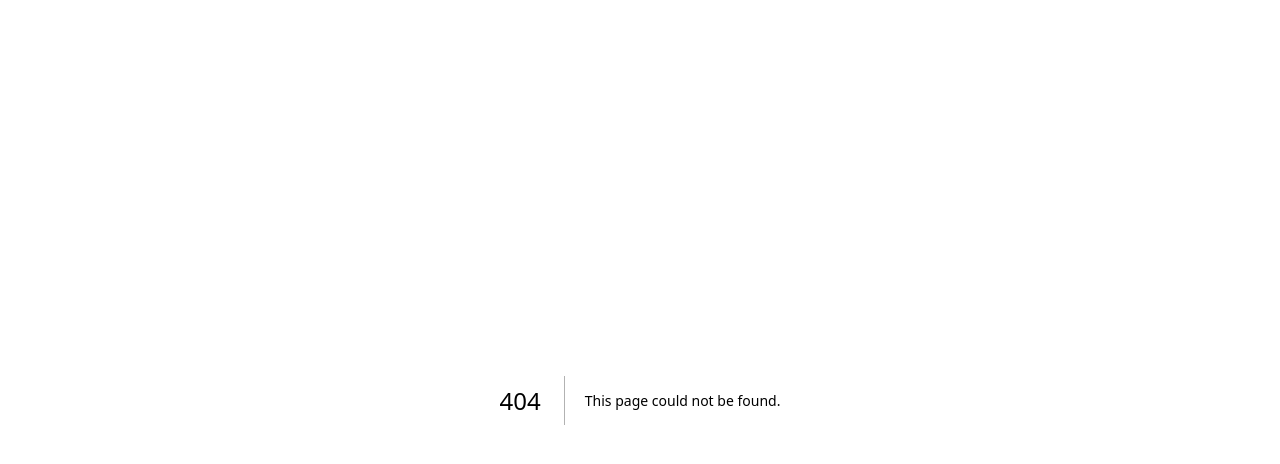
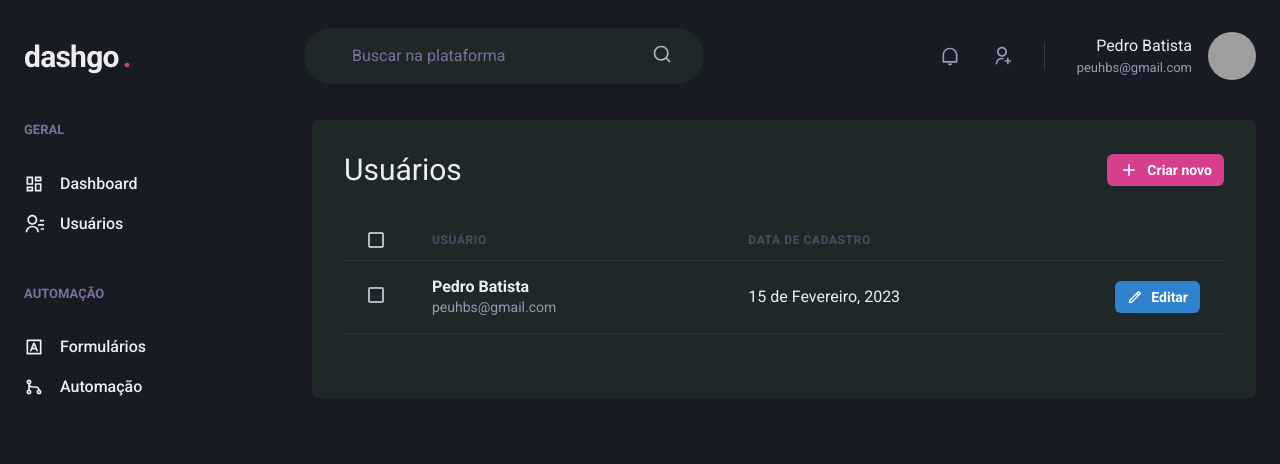
Before and after one commit to pedrohbs00/dashgo, a Next.js app: page /users in a window 1280 px wide. Before the commit this address had no page. Shown: the top 464 px of the page. Built offline with nearby package versions, Linux system fonts and the light colour scheme; grey boxes are pictures that could not be loaded.

Commit message:
Feat: :sparkles: Added page Users

```diff
--- /dev/null
+++ b/src/pages/users/index.tsx
@@ -0,0 +1,87 @@
+import {
+  Box,
+  Button,
+  Checkbox,
+  Flex,
+  Heading,
+  Icon,
+  Table,
+  Tbody,
+  Td,
+  Th,
+  Thead,
+  Tr,
+  Text
+} from "@chakra-ui/react";
+
+import { Header } from "@/components/Header/Header";
+import { Sidebar } from "@/components/Sidebar/Sidebar";
+import { RiAddLine, RiPencilLine } from "react-icons/ri";
+
+export default function UserList() {
+  return (
+    <Box>
+      <Header />
+
+      <Flex w="100%" my="6" maxWidth={1480} mx="auto" px="6">
+        <Sidebar />
+
+        <Box flex="1" borderRadius={8} bg="gray.800" p="8">
+          <Flex mb="8" justify="space-between" alignItems="center">
+            <Heading size="lg" fontWeight="normal">
+              Usuários
+            </Heading>
+            <Button
+              as="a"
+              size="sm"
+              fontSize="sm"
+              colorScheme="pink"
+              leftIcon={<Icon as={RiAddLine} fontSize="20" />}
+            >
+              Criar novo
+            </Button>
+          </Flex>
+          <Table colorScheme="whiteAlpha">
+            <Thead>
+              <Tr>
+                <Th px="6" color="gray.300" width="8">
+                  <Checkbox colorScheme="pink" />
+                </Th>
+                <Th>Usuário</Th>
+                <Th>Data de Cadastro</Th>
+                <Th width="8"></Th>
+              </Tr>
+            </Thead>
+            <Tbody>
+              <Tr>
+                <Td px="6">
+                  <Checkbox colorScheme="pink" />
+                </Td>
+                <Td>
+                  <Box>
+                    <Text fontWeight="bold">Pedro Batista</Text>
+                    <Text fontSize="sm" color="gray.300">
+                      peuhbs@gmail.com
+                    </Text>
+                  </Box>
+                </Td>
+                <Td>15 de Fevereiro, 2023</Td>
+                <Td>
+                  <Button
+                    as="a"
+                    size="sm"
+                    fontSize="sm"
+                    colorScheme="blue"
+                    leftIcon={<Icon as={RiPencilLine} fontSize="16" />}
+                  >
+                    Editar
+                  </Button>
+                </Td>
+              </Tr>
+            </Tbody>
+          </Table>
+        </Box>
+      </Flex>
+    </Box>
+  );
+}
```
